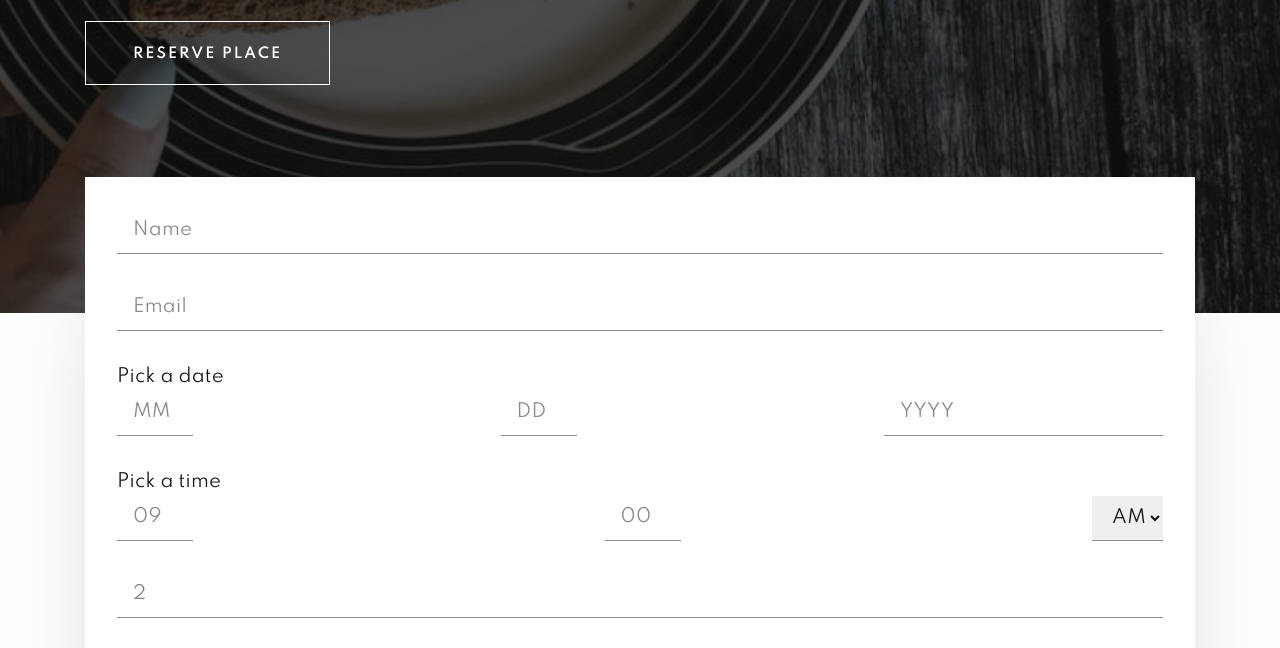
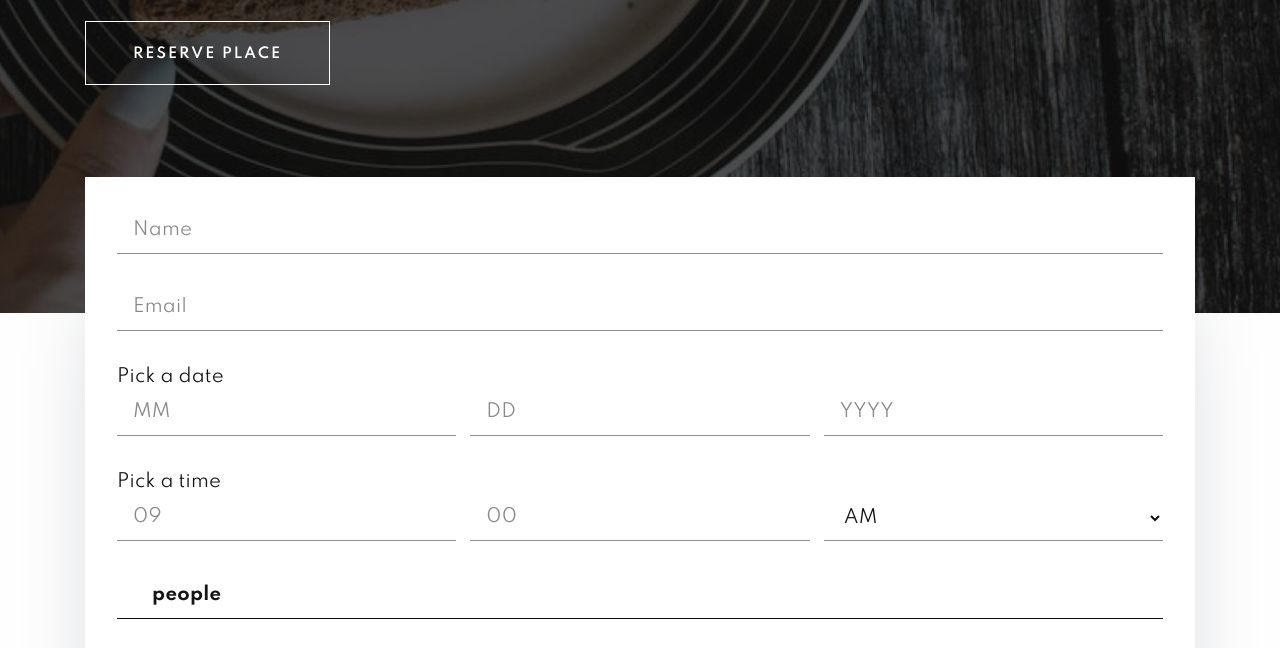
Before and after one commit to marcinkisiel/frontend-mentor-dine-restaurant, a website with bundled scripts: page booking.html in a window 1280 px wide. Shown: the part 279-927 px from the top of the page. Built offline with nearby package versions, Linux system fonts and the light colour scheme.

Commit message:
booking: Fix appearance problems in Chrome

```diff
--- a/scss/base/_base.scss
+++ b/scss/base/_base.scss
@@ -31,4 +31,10 @@ fieldset,
 input,
 select {
 	border: none;
+	appearance: textfield;
 }
+
+.form__number:hover,
+.form__number:focus {
+	appearance: textfield;
+}
--- a/scss/pages/_booking.scss
+++ b/scss/pages/_booking.scss
@@ -31,7 +31,7 @@
 }
 
 .main {
-	height: 534px;
+	height: 660px;
 
 	&__container {
 		margin-top: -136px;
@@ -49,6 +49,7 @@
 		margin-bottom: 32px;
 		padding-left: 16px;
 		border-bottom: 1px solid #8e8e8e;
+		background-color: $white;
 		cursor: pointer;
 
 		&::placeholder {
@@ -62,12 +63,24 @@
 
 	&__fieldset-container {
 		display: flex;
-		justify-content: space-between;
+		// justify-content: space-between;
 	}
 	&__label {
+		width: 100%;
+
 		&--row + &--row {
 			margin-left: 14px;
 		}
+	}
+
+	&__number {
+		&--year {
+			min-width: 88px;
+		}
+	}
+
+	&__select {
+		min-width: 88px;
 	}
 
 	&__submit {
@@ -75,3 +88,25 @@
 		border: 1px solid $primary-dark;
 	}
 }
+
+.counter {
+	margin-bottom: 32px;
+	font-size: 18px;
+	font-weight: 700;
+	line-height: 28px;
+	letter-spacing: 0.23px;
+	color: #151515;
+	border-bottom: 1px solid $primary-dark;
+
+	&__input {
+		display: inline-block;
+		width: 30px;
+		margin-bottom: 0;
+		border-bottom: none;
+
+		&::placeholder {
+			font-weight: 700;
+			color: #151515;
+		}
+	}
+}
```
Also changed, not shown: css/main.css.
